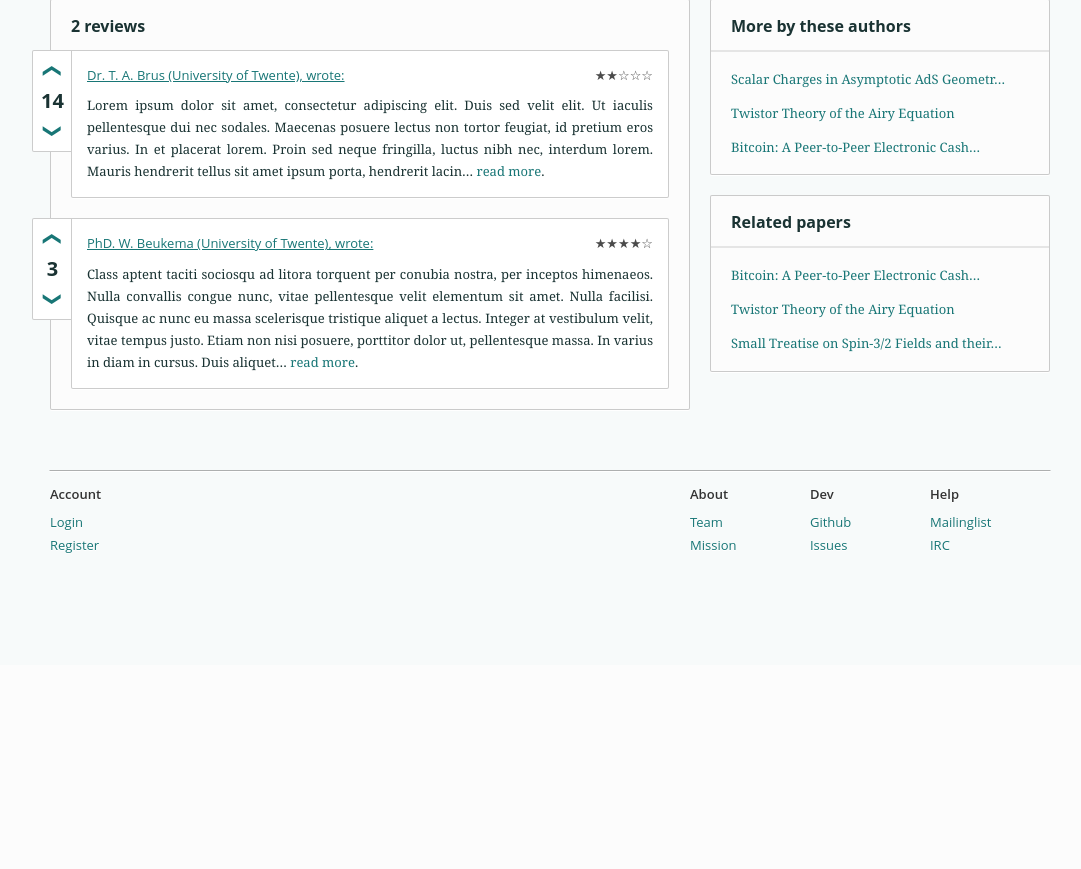
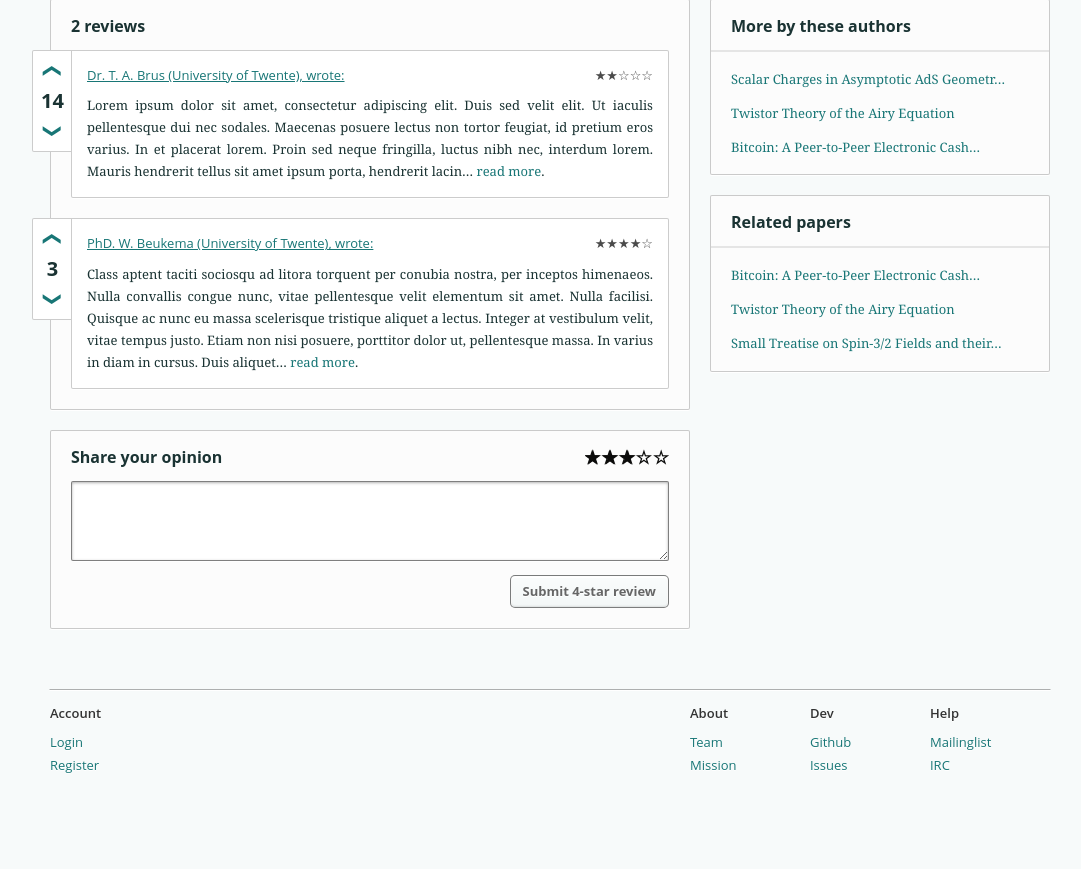
Before and after one commit to open-review/open-review, a Django app: page /papers/1/ in a window 1280 px wide. Shown: the part 356-1225 px from the top of the page, without its empty margins (90-1171 px from the left). Before the commit the page ends 909 px from the top, so only its background shows below. Run offline with Django 3.2, Linux system fonts and the light colour scheme; data comes from the database, SQL or seed files in the repository; tables that the repository leaves empty hold one stand-in row (values such as "Sample post"); parts of the project's set-up code (start-up, migrations or seed data) failed here and were passed over; some libraries are stand-ins or nearby versions.

Commit message:
Added bit of markup for adding a review

```diff
--- a/openreview/apps/papers/static/papers/paper-with-reviews.css
+++ b/openreview/apps/papers/static/papers/paper-with-reviews.css
@@ -185,3 +185,82 @@ body > main > aside > div.box {
 body > main > aside > div.box + div.box {
     margin-top: 20px;
 }
+
+body > main > section.compose-review {
+    clear: both;
+    padding: 0 20px 20px;
+    width: 640px;
+}
+
+body > main > section.compose-review h2,
+body > main > section.compose-review div.rating {
+    padding: 17px 0 15px;
+    margin: 0;
+}
+
+body > main > section.compose-review h2 {
+    font-size: 16px;
+    border-bottom: none;
+    float: left;
+}
+
+body > main > section.compose-review div.rating {
+    float: right;
+    overflow: hidden;
+    font-size: 18px;
+}
+
+body > main > section.compose-review div.rating span.star {
+    display: block;
+    float: left;
+    font-weight: bold;
+    cursor: pointer;
+}
+body > main > section.compose-review div.rating span.star + span.star {
+    margin-left: 2px;
+}
+
+body > main > section.compose-review div.rating span.star:before {
+    content: '★';
+    margin-right: -9px;
+    color: #fff;
+}
+
+body > main > section.compose-review div.rating span.star:after {
+    content: '☆';
+    margin-left: -8px;
+    color: #0C0C0B;
+}
+
+body > main > section.compose-review div.rating span.star:hover:before,
+body > main > section.compose-review div.rating span.star.enabled:before {
+    color: #0C0C0B;
+}
+
+body > main > section.compose-review form {
+    overflow: hidden;
+    clear: both;
+}
+
+body > main > section.compose-review form textarea {
+    font-size: 13px;
+    width: 100%;
+    height: 80px;
+    -webkit-transition: height 0.2s;
+    transition: height 0.2s;
+    margin-bottom: 10px;
+}
+
+body > main > section.compose-review form textarea:focus {
+    height: 160px;
+}
+
+body > main > section.compose-review form button {
+    font-size: 13px;
+    float: right;
+    padding: 8px 12px;
+}
+
+body > main > section.compose-review form button:active {
+    padding: 9px 12px 7px 12px;
+}
--- a/openreview/apps/papers/templates/papers/paper.html
+++ b/openreview/apps/papers/templates/papers/paper.html
@@ -115,4 +115,19 @@
       </div>
     </aside>
 
+    <section class="compose-review box">
+        <h2>Share your opinion</h2>
+        <div class="rating">
+          <span class="star enabled"></span>
+          <span class="star enabled"></span>
+          <span class="star enabled"></span>
+          <span class="star"></span>
+          <span class="star"></span>
+        </div>
+        <form action="#" method="POST">
+            <textarea></textarea>
+            <button type="submit">Submit 4-star review</button>
+        </form>
+    </section>
+
 {% endblock %}
--- a/static/css/general.css
+++ b/static/css/general.css
@@ -66,6 +66,31 @@ body a.button:active {
     box-shadow: 0 1px 0 0 #FFF, inset 0 1px 0 1px #FFF;
 }
 
+body input,
+body textarea {
+    font-size: 18px;
+    color: rgba(0, 0, 0, 0.8);
+    border-radius: 2px;
+    border: 1px solid rgba(0, 0, 0, 0.5);
+    -moz-box-shadow: 0 1px 0 0 #fff, inset 0 1px 3px 0 rgba(0, 0, 0, 0.3);
+    -webkit-box-shadow: 0 1px 0 0 #fff, inset 0 1px 3px 0 rgba(0, 0, 0, 0.3);
+    box-shadow: 0 1px 0 0 #fff, inset 0 1px 3px 0 rgba(0, 0, 0, 0.3);
+    padding: 7px 10px;
+}
+
+body input:focus,
+body textarea:focus {
+    outline: none;
+    border: 1px solid rgba(0, 0, 0, 0.8);
+}
+
+body textarea {
+    font-family: Merriweather, Georgia, serif;
+    color: #202020;
+    font-size: 13px;
+    padding: 10px;
+}
+
 body .box {
     padding: 15px;
     border-radius: 2px;
```
Also changed, not shown: static/css/splash.css (+0 -8 lines). Lines whose indentation alone changed are shown as unchanged.
